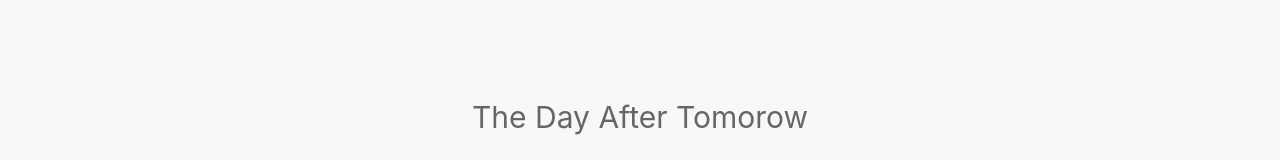
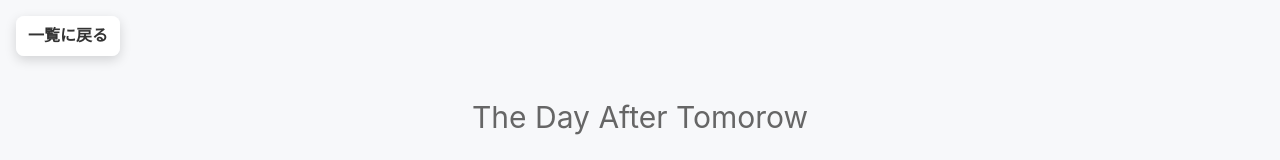
Before and after one commit to Tompedia-Labo/kuso-apps, a Next.js app in the folder web/: page /the-day-after-tomorow in a window 1280 px wide. Shown: the top 160 px of the page. Built offline with nearby package versions, Linux system fonts and the light colour scheme.

Commit message:
feat: add BackToListButton component and update layout with new button fix: update image source in Home component add: include todo.png image file

```diff
--- /dev/null
+++ b/web/app/BackToListButton.tsx
@@ -0,0 +1,39 @@
+"use client";
+
+import Link from "next/link";
+import { usePathname } from "next/navigation";
+
+export default function BackToListButton() {
+	const pathname = usePathname();
+
+	if (pathname === "/") {
+		return null;
+	}
+
+	return (
+		<div
+			style={{
+				position: "fixed",
+				top: "16px",
+				left: "16px",
+				zIndex: 1000,
+			}}
+		>
+			<Link
+				href="/"
+				style={{
+					display: "inline-block",
+					padding: "8px 12px",
+					borderRadius: "8px",
+					backgroundColor: "rgba(255, 255, 255, 0.9)",
+					color: "#333",
+					textDecoration: "none",
+					fontWeight: 700,
+					boxShadow: "0 4px 12px rgba(0, 0, 0, 0.15)",
+				}}
+			>
+				一覧に戻る
+			</Link>
+		</div>
+	);
+}
--- a/web/app/layout.tsx
+++ b/web/app/layout.tsx
@@ -1,6 +1,7 @@
 import type { Metadata } from "next";
-import { Geist, Geist_Mono, M_PLUS_Rounded_1c } from "next/font/google";
+import { Geist, Geist_Mono } from "next/font/google";
 import "./globals.css";
+import BackToListButton from "./BackToListButton";
 
 const geistSans = Geist({
 	variable: "--font-geist-sans",
@@ -30,12 +31,18 @@
 }>) {
 	return (
 		<html
-      lang="en"
+			lang="ja"
 			className={`${geistSans.variable} ${geistMono.variable} h-full antialiased`}
 		>
-      <body className="min-h-full flex flex-col"style={{textAlign: "center", backgroundColor: "#825DAB"}}>
+			<body
+				className="min-h-full flex flex-col"
+				style={{ textAlign: "center", backgroundColor: "#825DAB" }}
+			>
+				<BackToListButton />
 				{children}
-      <small style={{ color: "white"}}>© 2026 とんペディア_ラボ. All rights reserved.</small>
+				<small style={{ color: "white" }}>
+					© 2026 とんペディア_ラボ. All rights reserved.
+				</small>
 			</body>
 		</html>
 	);
--- a/web/app/page.tsx
+++ b/web/app/page.tsx
@@ -21,7 +21,7 @@
           <div className={style.linkBox}>
             <a href="/the-day-after-tomorow">
               <Image
-                src="/the-day-after-tomorow.png"
+                src="/todo.png"
                 width={200}
                 height={200}
                 alt="The Day after Tomorow's ToDo"
```
Also changed, not shown: web/public/todo.png (added). Lines whose indentation alone changed are shown as unchanged.
